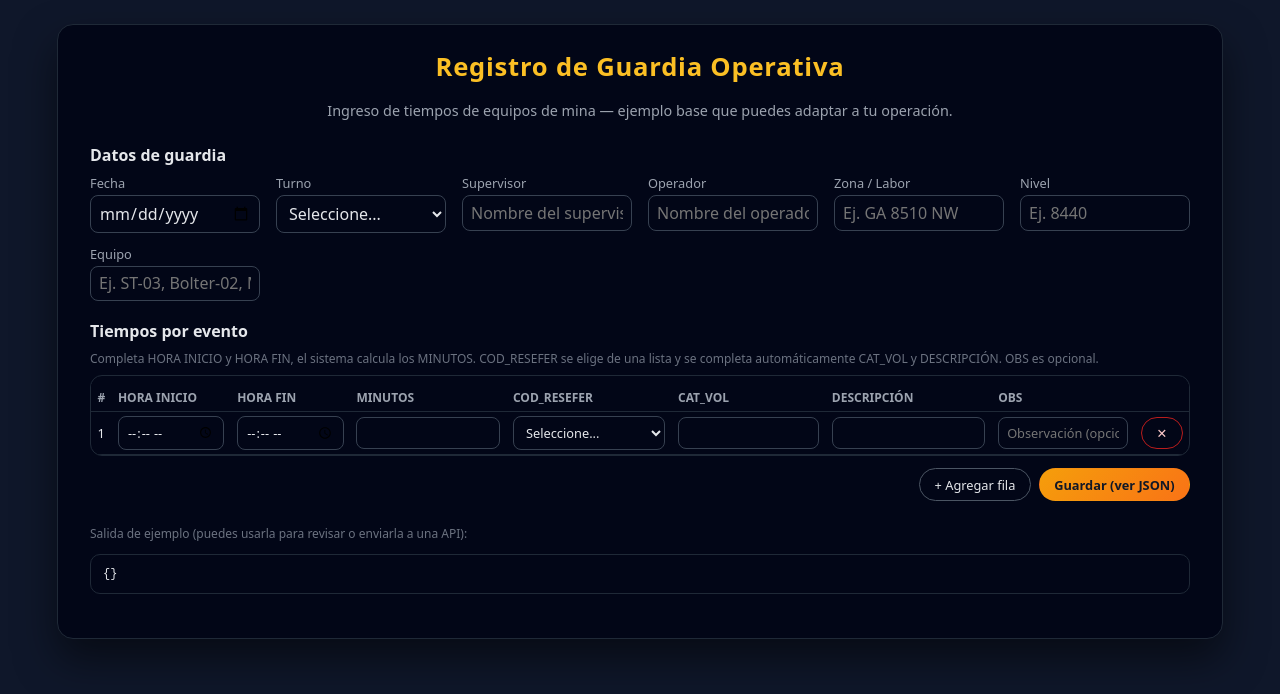
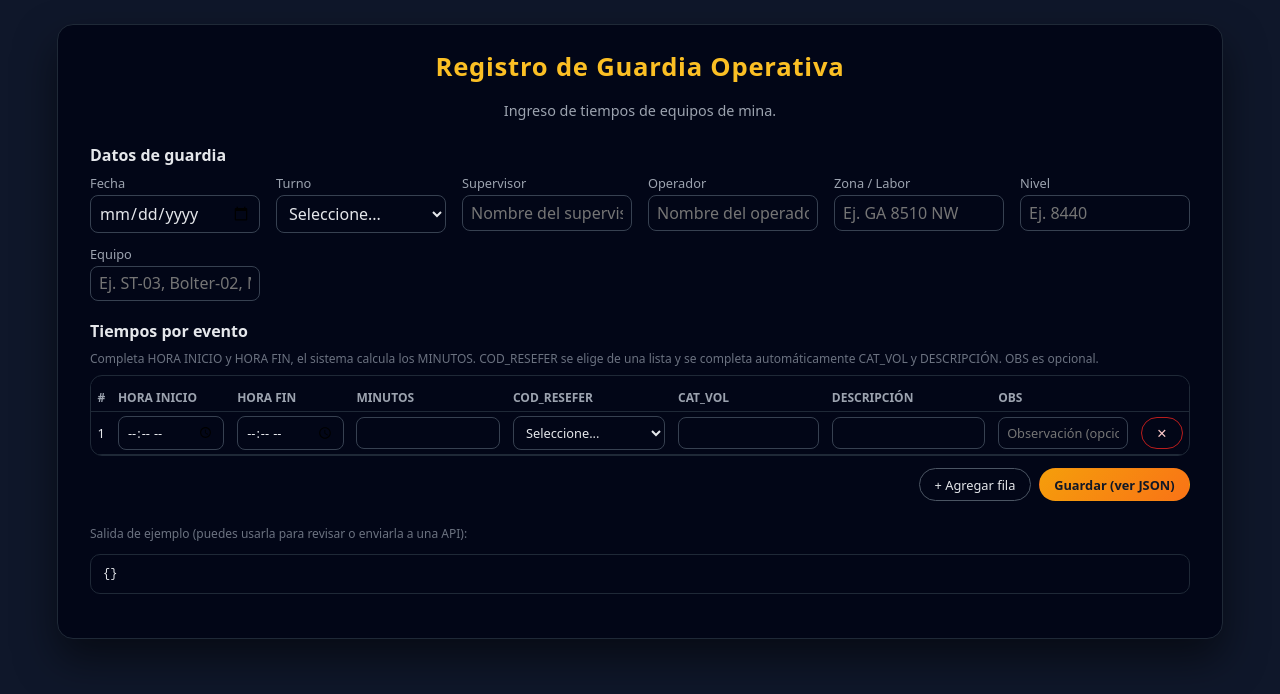
Before and after one commit to AngelRodrigo0/Control-Operativo-de-Equipos, a plain HTML site: page index.html in a window 1280 px wide. Drawn offline with Linux system fonts and the light colour scheme.

Commit message:
Actualización de la página

```diff
--- a/index.html
+++ b/index.html
@@ -168,7 +168,7 @@
 <body>
   <div class="container">
     <h1>Registro de Guardia Operativa</h1>
-    <div class="subtitle">Ingreso de tiempos de equipos de mina — ejemplo base que puedes adaptar a tu operación.</div>
+    <div class="subtitle">Ingreso de tiempos de equipos de mina.</div>
 
     <!-- DATOS GENERALES -->
     <h2 class="section-title">Datos de guardia</h2>
```
